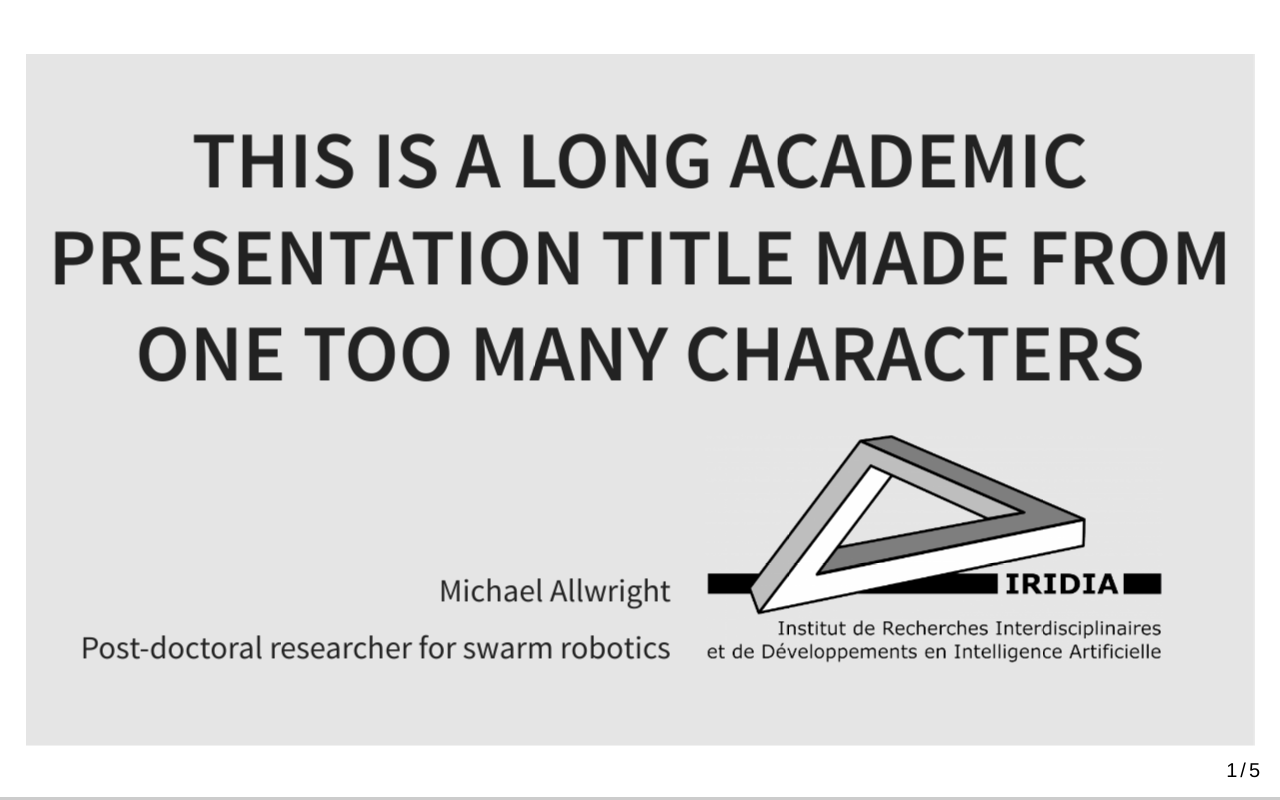
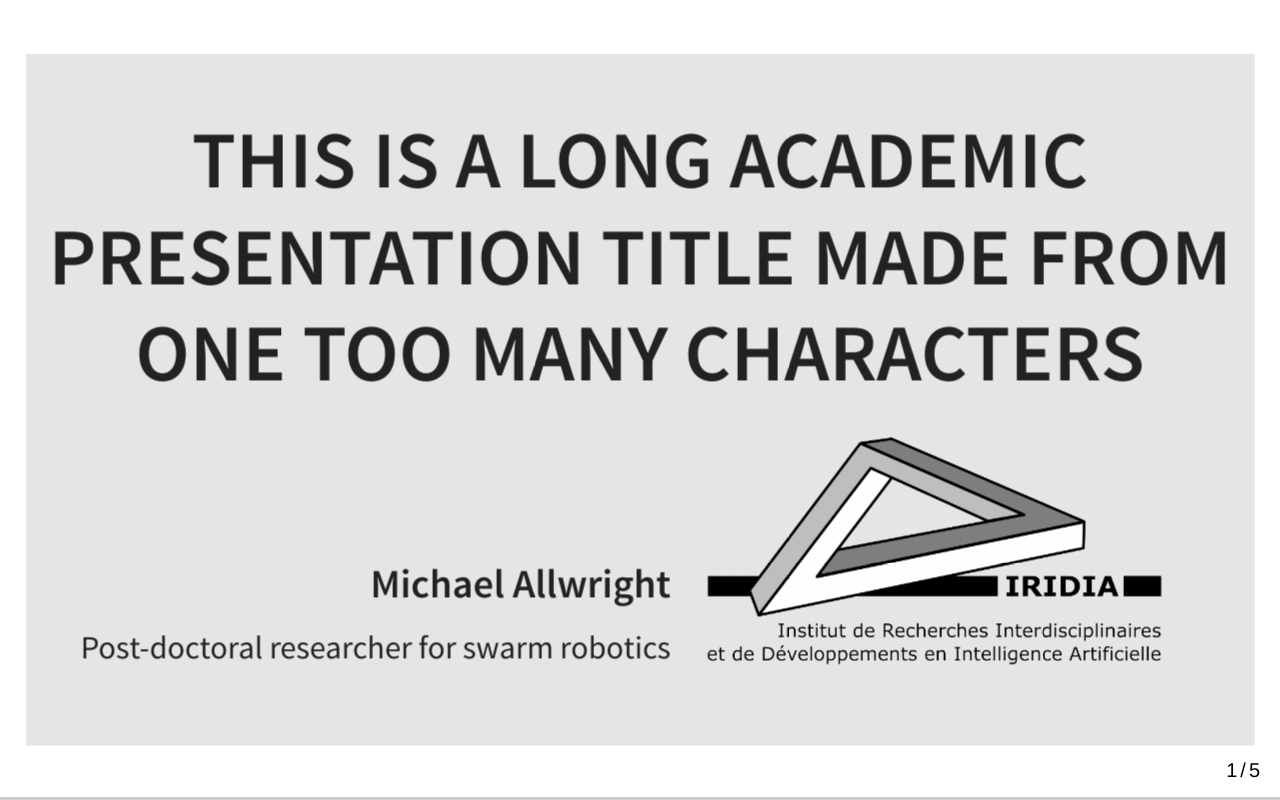
Before and after one commit to allsey87/presentations, a plain HTML site: page index.html in a window 1280 px wide. Drawn offline with Linux system fonts and the light colour scheme.

Commit message:
Tweaked author text on the title slide

```diff
--- a/index.html
+++ b/index.html
@@ -23,10 +23,10 @@
 	<section class="title">
           <h1>This is a long academic presentation title made from one too many characters</h1>
           <div id="author">
-            <p>Michael Allwright</p>
+            <b style="font-size: 1.25em;">Michael Allwright</b>
             <p>Post-doctoral researcher for swarm robotics</p>
           </div>
-          <img id="affiliation" class="plain" style="margin-bottom:25px" src="affiliation.png"/>
+          <img id="affiliation" class="plain" style="margin-bottom:22.5px" src="affiliation.png"/>
         </section>
 
         <!-- whole slide layout -->
```
